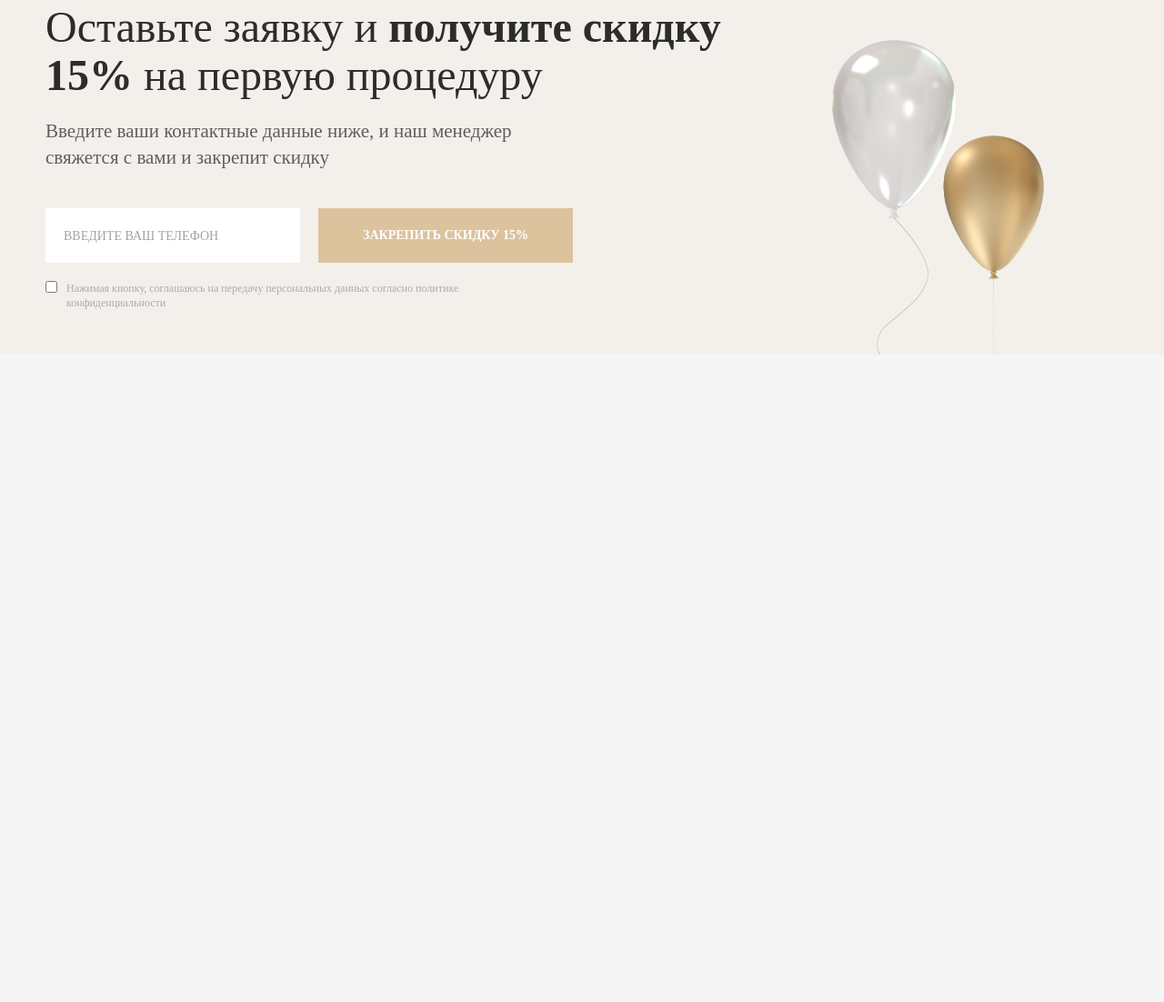
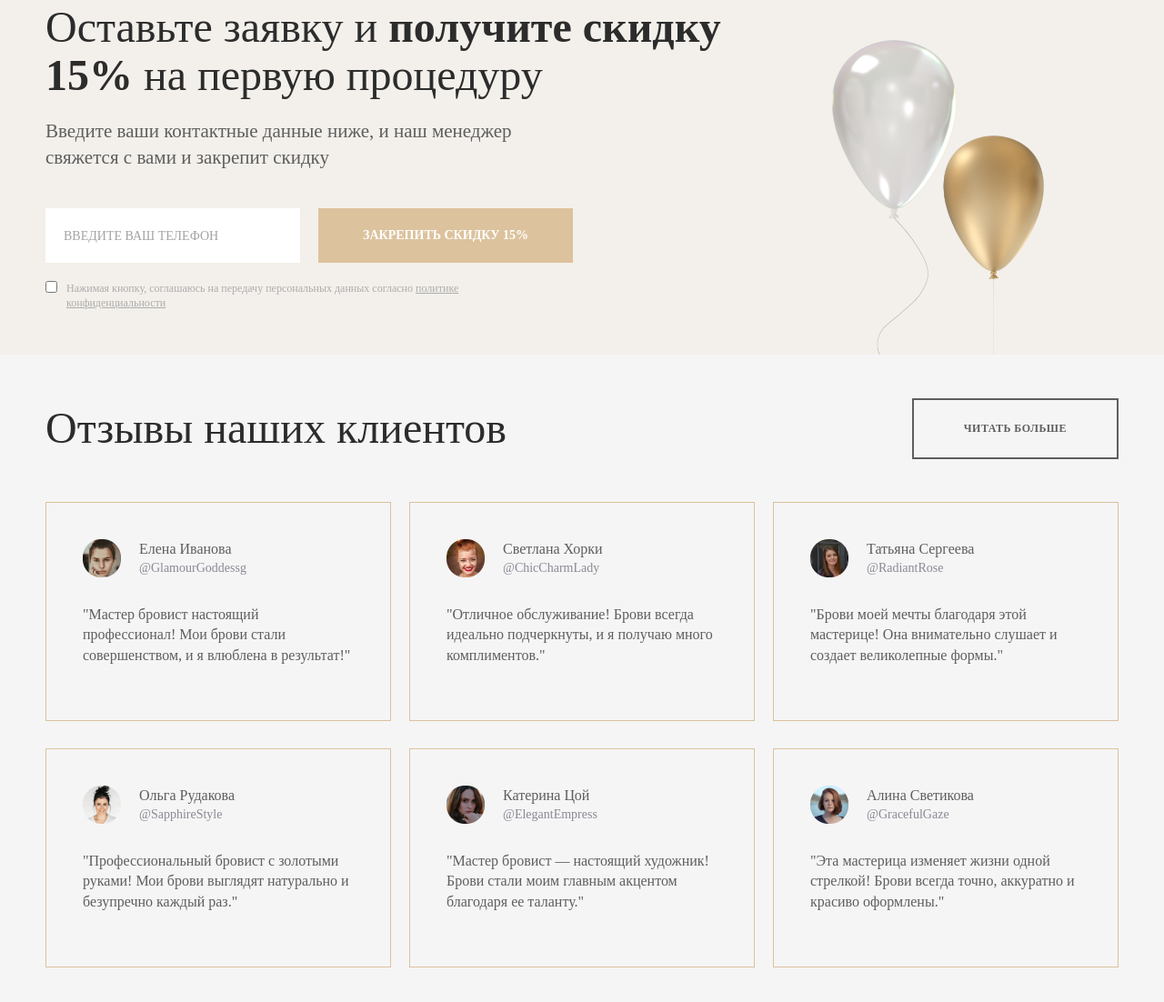
Before and after one commit to Shapovalov-Dmitriy/brovisto, a website built with webpack: page src/index.html in a window 1280 px wide. Shown: the part 4592-5694 px from the top of the page at 91% size. Built offline with nearby package versions, Linux system fonts and the light colour scheme; files whose address does not match are found by name; what vanilla-lazyload would draw is missing.

Commit message:
section feed

```diff
--- a/src/index.html
+++ b/src/index.html
@@ -18,8 +18,8 @@
 					<div class="hero__descr">
 						<p class="hero__descr-text">Индивидуальный подход и экспертные консультации с заботой о вас</p>
 						<div class="buttons">
-							<a class="buttons__link buttons__link_sign-up" href="#">записаться</a>
-							<a class="buttons__link buttons__link_price" href="#">стоимость</a>
+							<a class="buttons__link buttons__link_sign-up" href="#sale">записаться</a>
+							<a class="buttons__link buttons__link_price" href="#service">стоимость</a>
 						</div>
 					</div>
 				</div>
@@ -52,7 +52,7 @@
 				<!-- /.advantages__container -->
 			</section>
 			<!-- /.advantages -->
-			<section class="service">
+			<section class="service" id="service">
 				<div class="service__container padding-0">
 					<div class="service__bg">
 						<h2 class="title title__services">Стоимость услуг</h2>
@@ -280,7 +280,7 @@
 				<!-- /.works__container -->
 			</section>
 			<!-- /.works -->
-			<section class="sale">
+			<section class="sale" id="sale">
 				<div class="sale__container">
 					<div class="sale__content">
 						<h2 class="title title__sale">Оставьте заявку и <strong>получите скидку 15%</strong> на первую процедуру
@@ -307,13 +307,84 @@
 				<!-- /.sale__container -->
 			</section>
 			<!-- /.sale -->
-			<section class="test">
-				<div class="test__container">
-
+			<section class="feed">
+				<div class="feed__container">
+					<div class="feed__wrapper">
+						<h2 class="title">Отзывы наших клиентов</h2>
+						<a class="buttons__link buttons__link_price" href="#">читать больше</a>
+					</div>
+					<ul class="feed__list">
+						<li class="feed__item">
+							<div class="user">
+								<img class="user__img" src="img/feed/bg1.png" alt="" width="42" height="42">
+								<div class="user__descr">
+									<p class="user__name">Елена Иванова</p>
+									<p class="user__text">@GlamourGoddessg</p>
+								</div>
+							</div>
+							<p class="feed__body">"Мастер бровист настоящий профессионал! Мои брови стали совершенством, и я влюблена
+								в результат!"</p>
+						</li>
+						<li class="feed__item">
+							<div class="user">
+								<img class="user__img" src="img/feed/bg2.png" alt="" width="42" height="42">
+								<div class="user__descr">
+									<p class="user__name">Светлана Хорки</p>
+									<p class="user__text">@ChicCharmLady</p>
+								</div>
+							</div>
+							<p class="feed__body">"Отличное обслуживание! Брови всегда идеально подчеркнуты, и я получаю много
+								комплиментов."</p>
+						</li>
+						<li class="feed__item">
+							<div class="user">
+								<img class="user__img" src="img/feed/bg3.png" alt="" width="42" height="42">
+								<div class="user__descr">
+									<p class="user__name">Татьяна Сергеева</p>
+									<p class="user__text">@RadiantRose</p>
+								</div>
+							</div>
+							<p class="feed__body">"Брови моей мечты благодаря этой мастерице! Она внимательно слушает и создает
+								великолепные формы."</p>
+						</li>
+						<li class="feed__item">
+							<div class="user">
+								<img class="user__img" src="img/feed/bg4.png" alt="" width="42" height="42">
+								<div class="user__descr">
+									<p class="user__name">Ольга Рудакова</p>
+									<p class="user__text">@SapphireStyle</p>
+								</div>
+							</div>
+							<p class="feed__body">"Профессиональный бровист с золотыми руками! Мои брови выглядят натурально и
+								безупречно каждый раз."</p>
+						</li>
+						<li class="feed__item">
+							<div class="user">
+								<img class="user__img" src="img/feed/bg5.png" alt="" width="42" height="42">
+								<div class="user__descr">
+									<p class="user__name">Катерина Цой</p>
+									<p class="user__text">@ElegantEmpress</p>
+								</div>
+							</div>
+							<p class="feed__body">"Мастер бровист — настоящий художник! Брови стали моим главным акцентом благодаря ее
+								таланту."</p>
+						</li>
+						<li class="feed__item">
+							<div class="user">
+								<img class="user__img" src="img/feed/bg6.png" alt="" width="42" height="42">
+								<div class="user__descr">
+									<p class="user__name">Алина Светикова</p>
+									<p class="user__text">@GracefulGaze</p>
+								</div>
+							</div>
+							<p class="feed__body">"Эта мастерица изменяет жизни одной стрелкой! Брови всегда точно, аккуратно и
+								красиво оформлены."</p>
+						</li>
+					</ul>
 				</div>
-				<!-- /.test__container -->
+				<!-- /.feed__container -->
 			</section>
-			<!-- /.test -->
+			<!-- /.feed -->
 		</main>
 		@@include('html/_footer.htm',{})
 	</div>
--- a/src/scss/base/null.scss
+++ b/src/scss/base/null.scss
@@ -7,6 +7,9 @@
 *:before,
 *:after {
     box-sizing: border-box;
+}
+html {
+    scroll-behavior: smooth;
 }
 :focus,
 :active {
--- /dev/null
+++ b/src/scss/feed.scss
@@ -0,0 +1,69 @@
+.feed {
+    padding: 6vh 0;
+
+    // .feed__wrapper
+
+    &__wrapper {
+        display: flex;
+        align-items: center;
+        justify-content: space-between;
+        gap: rem(30);
+        margin-bottom: rem(47);
+        @media (max-width: $mobile) {
+            flex-direction: column;
+            align-items: flex-start;
+        }
+    }
+
+    // .feed__list
+
+    &__list {
+        display: grid;
+        grid-template: repeat(2, minmax(rem(241), 1fr)) / repeat(
+                auto-fill,
+                minmax(rem(380), 1fr)
+            );
+        grid-auto-rows: rem(241);
+        column-gap: rem(20);
+        row-gap: rem(30);
+        @media (max-width: $mobileSmall) {
+            grid-template-columns: repeat(auto-fill, minmax(rem(280), 1fr));
+        }
+    }
+
+    // .feed__item
+
+    &__item {
+        border: 1px solid $accentColor;
+        padding: rem(40);
+        @media (max-width: $mobile) {
+            padding: rem(30);
+        }
+    }
+}
+
+.user {
+    // .user__img
+    display: flex;
+    gap: 20px;
+    align-items: flex-start;
+
+    &__img {
+        flex: 0 0 rem(42);
+    }
+    &__descr {
+        margin-bottom: rem(30);
+    }
+    // .user__name
+
+    &__name {
+        font-size: rem(16);
+    }
+
+    // .user__descr
+
+    &__text {
+        font-size: rem(14);
+        color: #8a8a96;
+    }
+}
--- a/src/scss/sale.scss
+++ b/src/scss/sale.scss
@@ -90,8 +90,8 @@
         max-width: rem(454);
         font-size: rem(12);
         color: #acacac;
+        a {
+            text-decoration: underline;
+        }
     }
 }
-.test {
-    padding-bottom: 1000px;
-}
--- a/src/scss/style.scss
+++ b/src/scss/style.scss
@@ -149,3 +149,4 @@ body {
 @import "master";
 @import "works";
 @import "sale";
+@import "feed";
```
